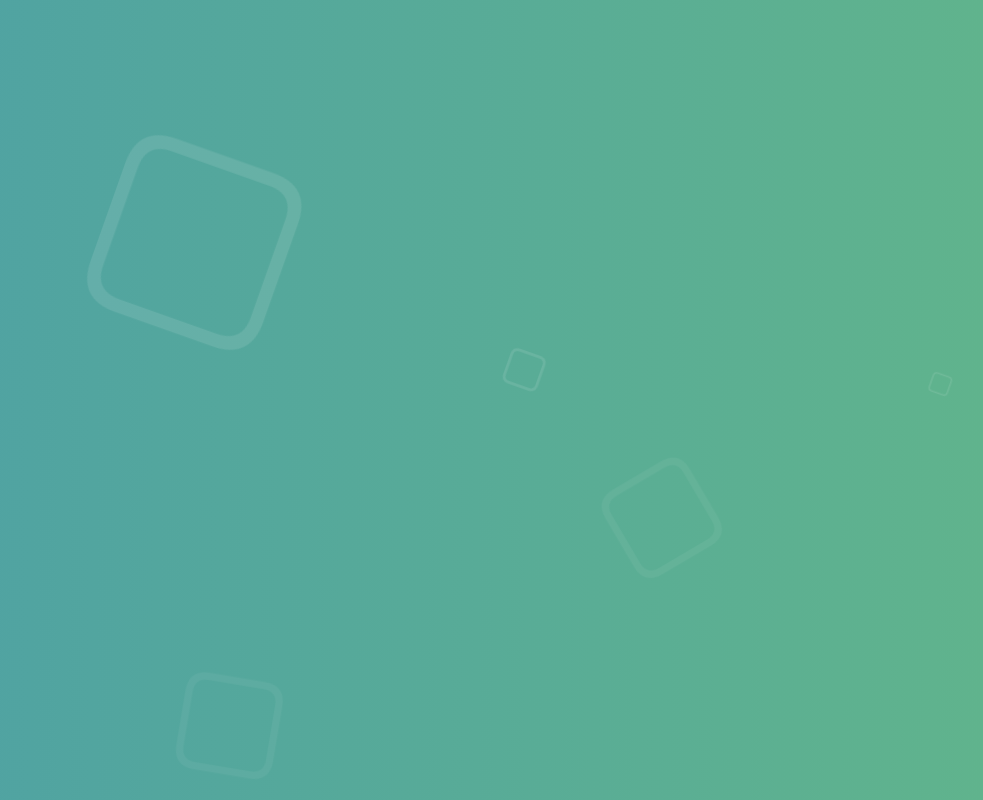
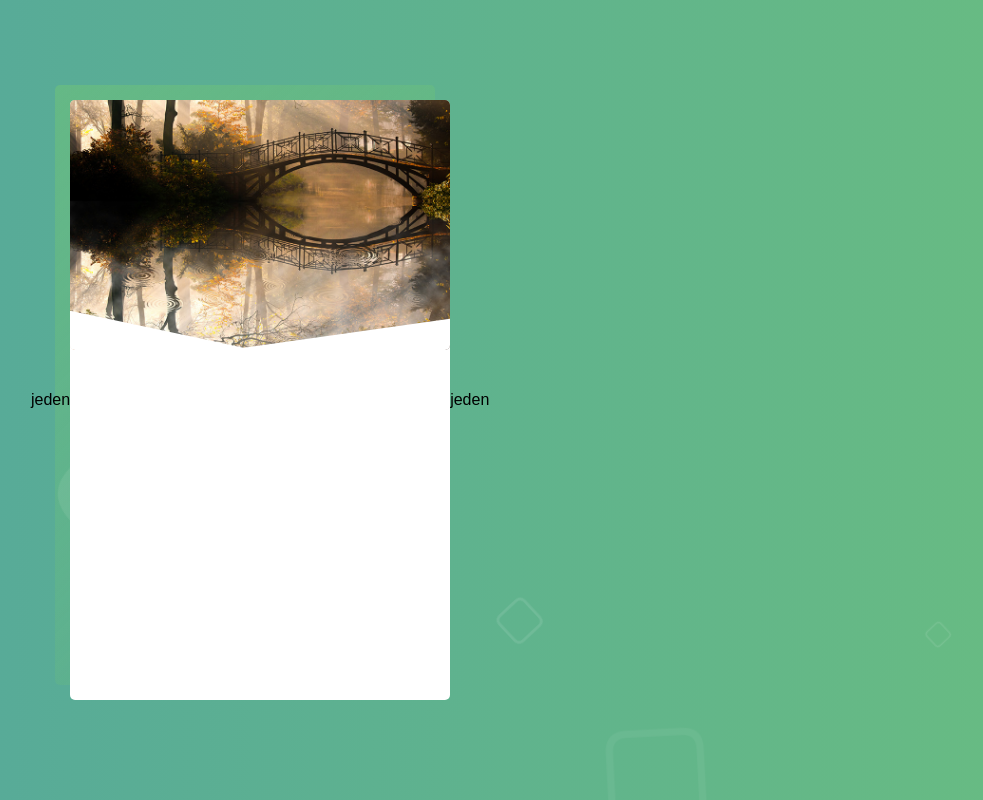
Before and after one commit to g-krzysztof/next-portfolio, a Next.js app: page / in a window 1280 px wide. Shown: the whole page, without its empty margins (33-1016 px from the left). Built offline with nearby package versions, Linux system fonts and the light colour scheme.

Commit message:
add Card component

```diff
--- /dev/null
+++ b/components/Card/Card.js
@@ -0,0 +1,69 @@
+import styled from 'styled-components'
+import { Box } from '../../styles'
+
+const Card = () => (
+  <CardContainer
+    height={{ _: '100vh', tablet: '600px' }}
+    width={{ _: '100vw', tablet: '380px' }}
+    borderRadius={{ _: 'border0', tablet: 'border5' }}
+  >
+    <CardBackground
+      height={{ _: '40vh', tablet: '250px' }}
+      borderRadius={{ _: 'border0', tablet: 'border5' }}
+    />
+  </CardContainer>
+)
+
+export default Card
+
+const CardContainer = styled(Box)`
+  position: relative;
+  ${({ theme: { colors, space, radii } }) => `
+    background-color: ${colors.white100};
+    ::before {
+      margin-left: -${space.space15};
+      margin-top: -${space.space15};
+      border-radius: ${radii.border5};
+      content: '';
+      position: absolute;
+      z-index: -1;
+      width: inherit;
+      height: inherit;
+      background: linear-gradient(135deg,rgba(120,204,109,.4) 0%,rgba(120,204,109,.01) 100%);
+      transition: .5s;
+    }
+  `};
+`
+
+const CardBackground = styled(Box)`
+  background-image: url('images/card-background.jpg');
+  background-repeat: no-repeat;
+  background-position: center center;
+  background-size: cover;
+  position: relative;
+  left: 0;
+  top: 0;
+  width: 100%;
+  overflow: hidden;
+  ::before {
+    content: '';
+    position: absolute;
+    left: -25%;
+    bottom: -63%;
+    width: 100%;
+    height: 70%;
+    background: #fff;
+    transform: rotate(12deg);
+  }
+  ::after {
+    content: '';
+    position: absolute;
+    left: auto;
+    right: -25%;
+    bottom: -63%;
+    width: 100%;
+    height: 70%;
+    background: #fff;
+    transform: rotate(-8deg);
+  }
+`
--- /dev/null
+++ b/components/Card/index.js
@@ -0,0 +1 @@
+export {default as Card} from './Card'
--- a/pages/index.js
+++ b/pages/index.js
@@ -1,10 +1,33 @@
 import { Box, Background } from '../styles'
 import useBetterMediaQuery from '../hooks/useBetterMediaQuery'
+import styled from 'styled-components'
+
+import { Card } from '../components/Card'
 
 const Home = () => {
   const modificationPage = useBetterMediaQuery('(min-width: 768px)')
 
-  return <Background>Home page</Background>
+  return (
+    <>
+      <StyledBox display="flex" justifyContent="center" alignItems="center">
+        <Box>jeden</Box>
+        <Card />
+        <ContentContainer>jeden</ContentContainer>
+      </StyledBox>
+      <Background>Home page</Background>
+    </>
+  )
 }
 
 export default Home
+
+const StyledBox = styled(Box)`
+  min-height: 100vh;
+  width: 90%;
+  margin: 0 auto;
+`
+
+const ContentContainer = styled(Box)`
+  flex-grow: 1;
+  max-width: 1000px;
+`
--- a/styles/Components/Background.js
+++ b/styles/Components/Background.js
@@ -15,8 +15,12 @@ export const Background = () => {
 
 const StyledBackground = styled.div`
   overflow: hidden;
-  height: 100vh;
-  position: relative;
+  height: 100%;
+  width: 100%;
+  position: absolute;
+  top: 0;
+  left: 0;
+  z-index: -2;
   ${({ theme: { colors } }) => `
       background: linear-gradient(90deg, ${colors.primary}, ${colors.secondary});
   `};
--- a/styles/theme.js
+++ b/styles/theme.js
@@ -4,6 +4,7 @@ export const theme = {
   colors: {
     primary: '#50a3a2',
     secondary: '#78CC6D',
+    white100: '#ffffff',
   },
   gradients: {},
   fontWeights: {
@@ -13,4 +14,13 @@ export const theme = {
   fontSizes: {},
   lineHeight: {},
   breakpoints,
+  space: {
+    space10: '10px',
+    space15: '15px',
+    space100: '100px',
+  },
+  radii: {
+    border0: '0px',
+    border5: '5px',
+  },
 }
```
Also changed, not shown: public/images/card-background.jpg (added).
